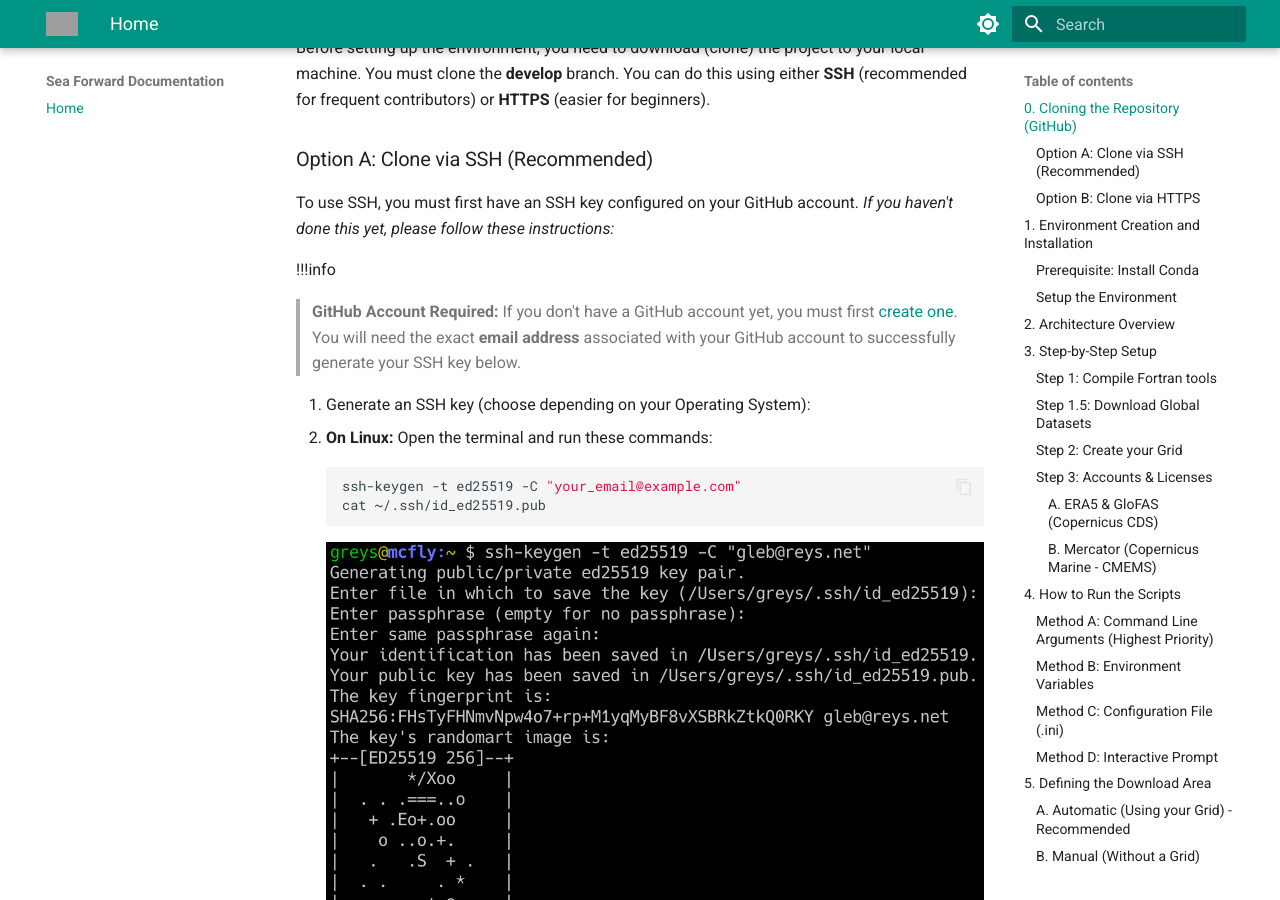
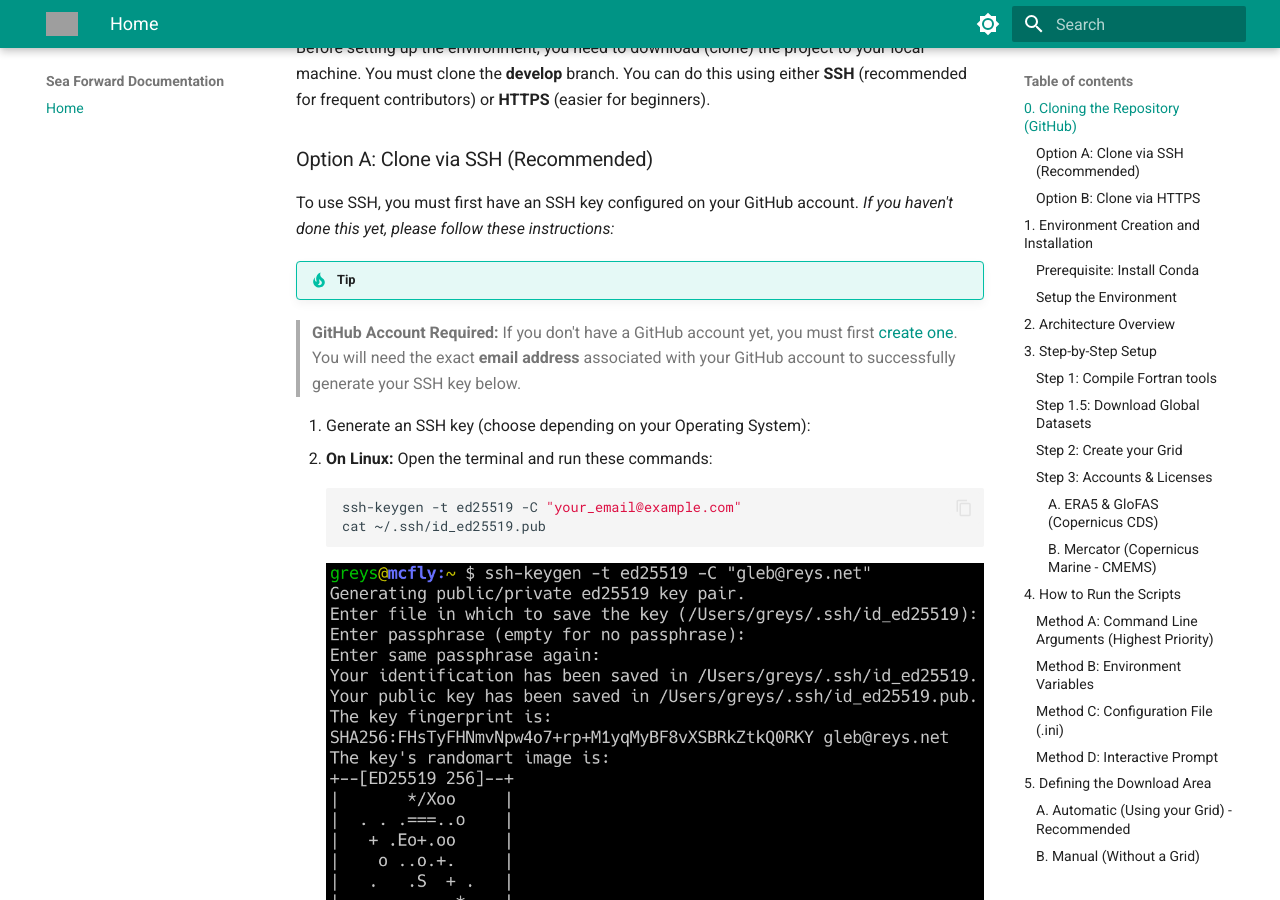
Before and after one commit to Njiecheu/sea-forward, an MkDocs documentation site: the page built from docs/index.md, in a window 1280 px wide and 900 px high, scrolled down 338 px. Built offline with MkDocs 1.6.1 and Material for MkDocs 9.7.7, drawn with Linux system fonts in a browser that asks for light colours; grey boxes are pictures that could not be loaded.

Commit message:
autre test avec tip

```diff
--- a/docs/index.md
+++ b/docs/index.md
@@ -13,7 +13,7 @@ Before setting up the environment, you need to download (clone) the project to y
 To use SSH, you must first have an SSH key configured on your GitHub account.
 _If you haven't done this yet, please follow these instructions:_
 
-!!!info
+!!!tip
 > **GitHub Account Required:** If you don't have a GitHub account yet, you must first [create one](https://github.com/join). You will need the exact **email address** associated with your GitHub account to successfully generate your SSH key below.
 
 1. Generate an SSH key (choose depending on your Operating System):
--- a/mkdocs.yml
+++ b/mkdocs.yml
@@ -46,8 +46,7 @@ plugins:
       cover_subtitle: "Version 1.0"
 
 markdown_extensions:
-  #- admonition
-  - pymdownx.admonition
+  - admonition
   - pymdownx.details
   - pymdownx.tabbed
   - codehilite:
```
